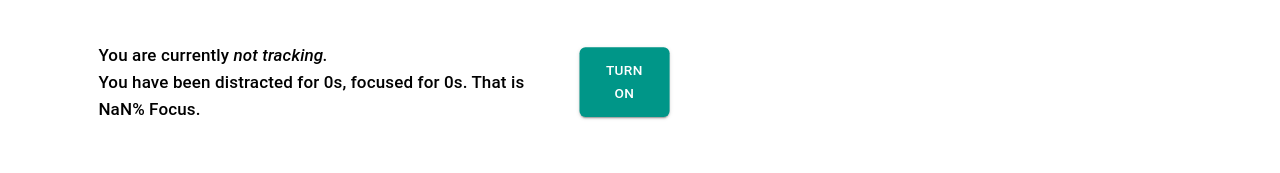
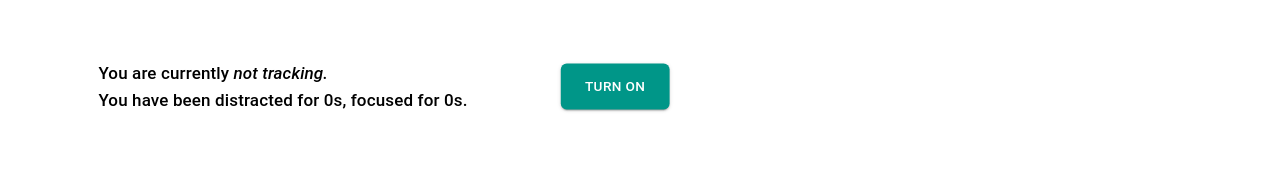
Before and after one commit to moritzWa/focuscam, a React (Create React App) app: page / in a window 1280 px wide. Shown: the part 367-540 px from the top of the page. Built offline with nearby package versions, Linux system fonts and the light colour scheme; no server answers.

Commit message:
finish distraction duration tracking

```diff
--- a/src/App.css
+++ b/src/App.css
@@ -163,7 +163,7 @@ a {
 .btn-xl {
 	padding: 13px 22px !important;
 	font-size: 1em !important;
-	min-width: 8rem;
+	min-width: 8rem !important;
 }
 
 .MuiPaper-rounded {
--- a/src/FocusCam.js
+++ b/src/FocusCam.js
@@ -157,8 +157,10 @@ function FocusCam() {
 							<Typography variant="h6">
 								You have been distracted for{" "}
 								{distractionDuration ? distractionDuration : "0"}s, focused for{" "}
-								{focusDuration ? focusDuration : "0"}s. That is{" "}
-								{focusPercentage}% Focus.
+								{focusDuration ? focusDuration : "0"}s.
+								{focusPercentage
+									? " That is " + focusPercentage + "% Focus."
+									: null}
 							</Typography>
 						</div>
 						<Button
```
